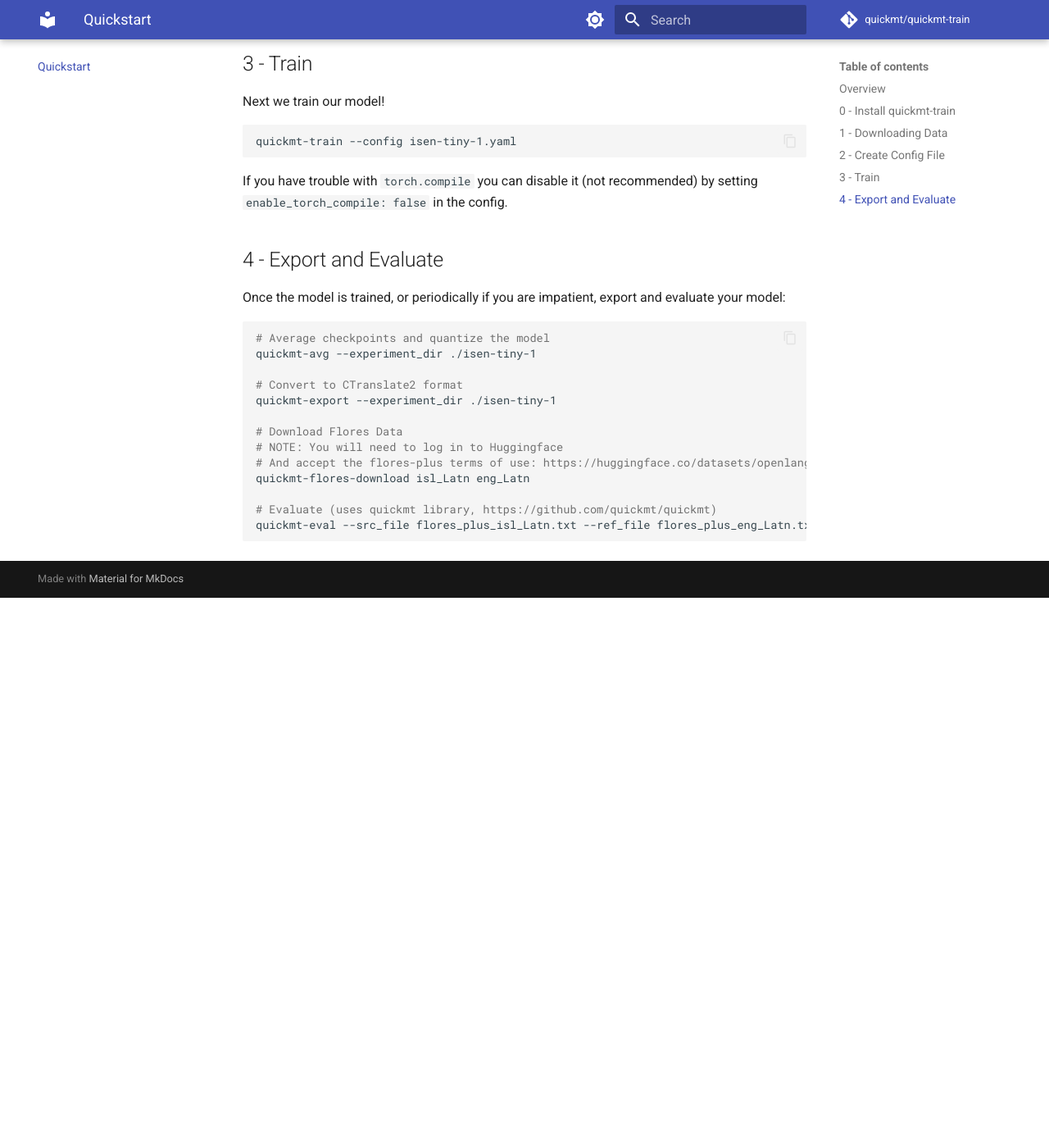
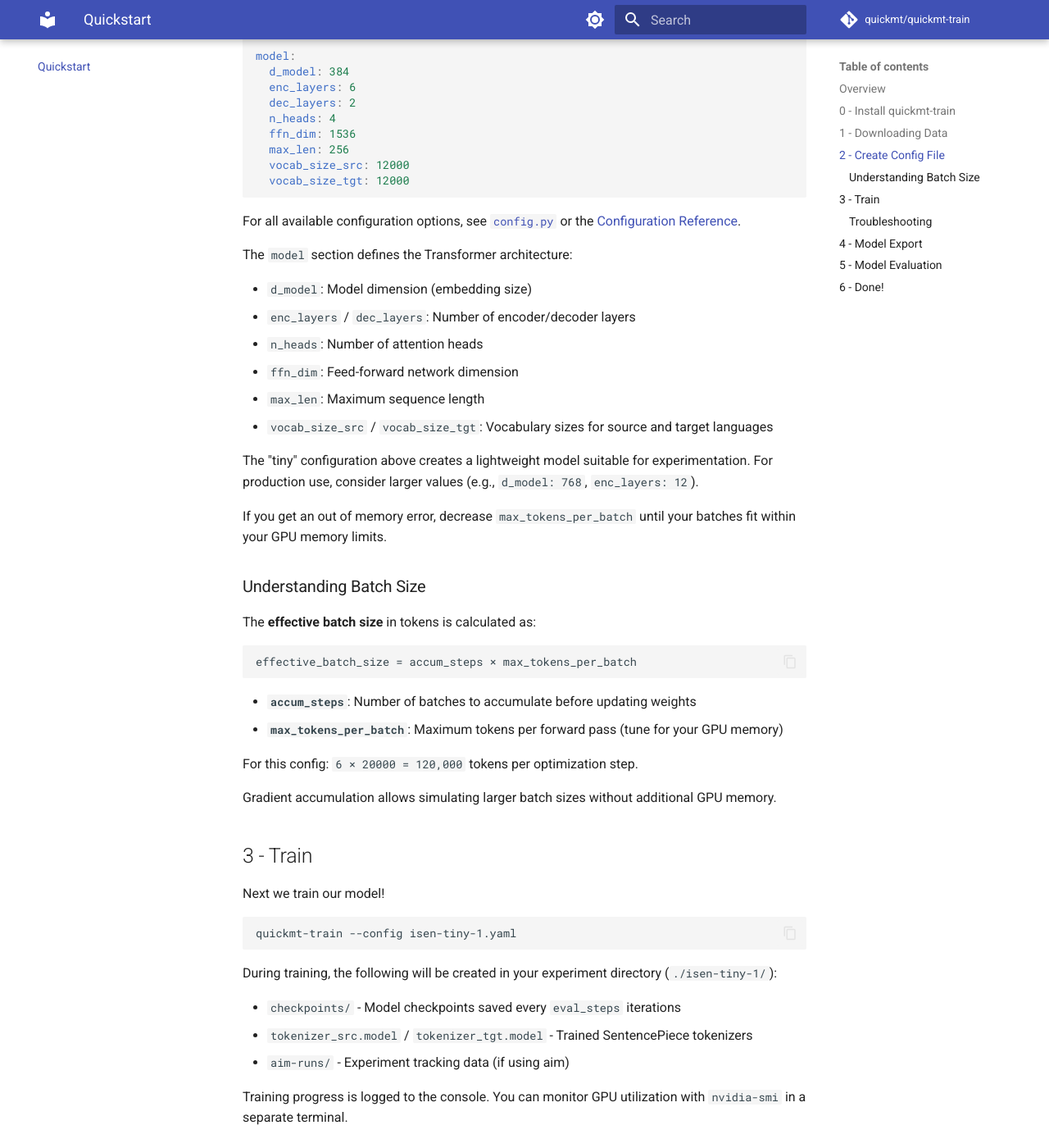
Before and after one commit to quickmt/quickmt-train, an MkDocs documentation site: the page built from docs/quickstart.md, in a window 1280 px wide and 1400 px high, scrolled down 1949 px. Shown: the whole window at 82% size. Built offline with MkDocs 1.6.1 and Material for MkDocs 9.7.7, drawn with Linux system fonts in a browser that asks for light colours; comment, search, counter and statistics services are not loaded; before the commit the page ends 2678 px from its top, so only the background shows below that; some of the changed text lies outside the part shown.

Commit message:
Fix quickstart typo; tweak defaults in config

````diff
--- a/docs/quickstart.md
+++ b/docs/quickstart.md
@@ -3,6 +3,13 @@
 ## Overview
 
 Suppose you want to train a NMT model for Icelandic->English translation.
+
+Before starting, ensure you have:
+
+- **Python 3.12** (recommended)
+- **CUDA-capable GPU** (training on CPU is impractical)
+- **Git** for cloning the repository
+- **Conda** (optional but recommended for environment management)
 
 ## 0 - Install `quickmt-train`
 
@@ -13,7 +20,18 @@ First make sure you have `quickmt-train` installed:
 conda create -n quickmt-train python=3.12 pip
 conda activate quickmt-train
 git clone https://github.com/quickmt/quickmt-train.git
+
+# Basic install
 pip install -e ./quickmt-train/
+
+# To install aim (for experiment tracking)
+pip install -e ./quickmt-train[track]
+
+# To install optuna (for hyperparameter optimization)
+pip install -e ./quickmt-train[optimize]
+
+# It may be necessary to downgrade torch to 2.7.1 for torch.compile to work
+pip install torch==2.7.1
 ```
 
 ## 1 - Downloading Data
@@ -21,10 +39,21 @@ pip install -e ./quickmt-train/
 Next, download some pre-processed and filtered data from Huggingface.
 
 ```bash
+# For faster download speed, log in
+hf auth login
+
+# Download training and validation data
 quickmt-dataset-to-files quickmt/quickmt-train.is-en is en
-quickmt-dataset-to-files quickmt/newscrawl2024-en-backtranslated-is is en
-quickmt-dataset-to-files quickmt/quickmt-valid.id-en is en
+quickmt-dataset-to-files quickmt/quickmt-valid.is-en is en
 ```
+
+This will download four files into your current directory:
+
+* quickmt-train.is-en.is
+* quickmt-train.is-en.en
+* quickmt-valid.is-en.is
+* quickmt-valid.is-en.en
+
 
 ## 2 - Create Config File
 
@@ -33,37 +62,24 @@ Now we will need to create a configuration file. Copy the following into a file
 ```yaml
 train:
   experiment_name: "isen-tiny-1"
-  lr: 2.5e-3
-  accum_steps: 3
+  lr: 2.0e-3
+  accum_steps: 6
   warmup_steps: 5000
-  max_steps: 40000
+  max_steps: 20000
   eval_steps: 1000
   max_checkpoints: 10
-  precision: "bf16"
-  grad_clip: 1.0
+  precision: "bfloat16" # or float16 with an older GPU
   enable_torch_compile: true
 
 data:
   src_lang: "is"
   tgt_lang: "en"
-  src_dev_path: "quickmt-valid.id-en.is"
-  tgt_dev_path: "quickmt-valid.id-en.en"
-  max_tokens_per_batch: 40000
-  buffer_size: 50000
-  num_workers: 4
-  src_spm_nbest_size: 20
-  src_spm_alpha: 0.5
-  tgt_spm_nbest_size: 20
-  tgt_spm_alpha: 0.5
+  src_dev_path: "quickmt-valid.is-en.is"
+  tgt_dev_path: "quickmt-valid.is-en.en"
+  max_tokens_per_batch: 20000 # tune this value for your GPU memory
   corpora:
     - src_file: "quickmt-train.is-en.is"
       tgt_file: "quickmt-train.is-en.en"
-      weight: 2
-      start_step: 0
-    - src_file: "newscrawl2024-en-backtranslated-is.is"
-      tgt_file: "newscrawl2024-en-backtranslated-is.en"
-      weight: 1
-      start_step: 0
 
 model:
   d_model: 384
@@ -71,18 +87,40 @@ model:
   dec_layers: 2
   n_heads: 4
   ffn_dim: 1536
-  max_len: 512
-  vocab_size_src: 16000
-  vocab_size_tgt: 16000
-  mlp_type: "standard"
-  activation: "gelu"
-  dropout: 0.1
+  max_len: 256
+  vocab_size_src: 12000
+  vocab_size_tgt: 12000
 ```
 
-If you get an out of memory error, decrease `max_tokens_per_batch` until your batches fit within your GPU memory limits. `quickmt-train`.
+For all available configuration options, see [`config.py`](https://github.com/quickmt/quickmt-train/blob/main/src/quickmt_train/config.py) or the [Configuration Reference](https://quickmt.github.io/quickmt-train/reference/config).
 
-The "effective batch size" in tokens is <Number of GPUs> * <accum_steps> * <max_tokens_per_batch>.
+The `model` section defines the Transformer architecture:
 
+- `d_model`: Model dimension (embedding size)
+- `enc_layers` / `dec_layers`: Number of encoder/decoder layers
+- `n_heads`: Number of attention heads
+- `ffn_dim`: Feed-forward network dimension
+- `max_len`: Maximum sequence length
+- `vocab_size_src` / `vocab_size_tgt`: Vocabulary sizes for source and target languages
+
+The "tiny" configuration above creates a lightweight model suitable for experimentation. For production use, consider larger values (e.g., `d_model: 768`, `enc_layers: 12`).
+
+If you get an out of memory error, decrease `max_tokens_per_batch` until your batches fit within your GPU memory limits.
+
+### Understanding Batch Size
+
+The **effective batch size** in tokens is calculated as:
+
+```
+effective_batch_size = accum_steps × max_tokens_per_batch
+```
+
+- **`accum_steps`**: Number of batches to accumulate before updating weights
+- **`max_tokens_per_batch`**: Maximum tokens per forward pass (tune for your GPU memory)
+
+For this config: `6 × 20000 = 120,000` tokens per optimization step.
+
+Gradient accumulation allows simulating larger batch sizes without additional GPU memory.
 
 ## 3 - Train
 
@@ -92,16 +130,44 @@ Next we train our model!
 quickmt-train --config isen-tiny-1.yaml
 ```
 
-If you have trouble with `torch.compile` you can disable it (not recommended) by setting `enable_torch_compile: false` in the config.
+
+During training, the following will be created in your experiment directory (`./isen-tiny-1/`):
+
+- `checkpoints/` - Model checkpoints saved every `eval_steps` iterations
+- `tokenizer_src.model` / `tokenizer_tgt.model` - Trained SentencePiece tokenizers
+- `aim-runs/` - Experiment tracking data (if using aim)
+
+Training progress is logged to the console. You can monitor GPU utilization with `nvidia-smi` in a separate terminal.
+
+### Troubleshooting
+
+Out of Memory (OOM) Errors
+
+- Decrease `max_tokens_per_batch` (try 10000, then 5000)
+- Reduce `max_len` in model config
+- Disable `torch.compile` temporarily
+
+`torch.compile` Errors
+
+- Try installing torch version 2.7.1
+- Disable `torch.compile`
+
+Slow Training
+
+- Ensure `enable_torch_compile: true` (first run is slow due to compilation)
+- Increase `max_tokens_per_batch` if memory allows
+- Check GPU utilization with `nvidia-smi`
+- Buy or rent a faster GPU
 
 
-## 4 - Export and Evaluate
+## 4 - Model Export
 
-Once the model is trained, or periodically if you are impatient, export and evaluate your model:
+Once the model is trained, or at any time during training, you can export and evaluate your model:
 
 ```bash
-# Average checkpoints and quantize the model
-quickmt-avg --experiment_dir ./isen-tiny-1
+# Average checkpoints (and optionally quantize the model)
+# You can over-ride values in your config file by passing them as arguments, e.g. --k 1
+quickmt-avg --experiment_dir ./isen-tiny-1 --k 1
 
 # Convert to CTranslate2 format
 quickmt-export --experiment_dir ./isen-tiny-1
@@ -112,5 +178,21 @@ quickmt-export --experiment_dir ./isen-tiny-1
 quickmt-flores-download isl_Latn eng_Latn
 
 # Evaluate (uses quickmt library, https://github.com/quickmt/quickmt)
-quickmt-eval --src_file flores_plus_isl_Latn.txt --ref_file flores_plus_eng_Latn.txt --device cuda --batch_size 16 --beam_size 5 --model ./isen-tiny-1/exported_model
+quickmt-eval --src_file flores_plus_isl_Latn.txt --ref_file flores_plus_eng_Latn.txt --device cuda --batch_size 32 --beam_size 5 --model ./isen-tiny-1/exported_model
 ```
+
+## 5 - Model Evaluation
+
+```bash
+# Download Flores Data
+# NOTE: You will need to log in to Huggingface
+# And accept the flores-plus terms of use: https://huggingface.co/datasets/openlanguagedata/flores_plus
+quickmt-flores-download isl_Latn eng_Latn
+
+# Evaluate (uses quickmt library, https://github.com/quickmt/quickmt)
+quickmt-eval --src_file flores_plus_isl_Latn.txt --ref_file flores_plus_eng_Latn.txt --device cuda --batch_size 32 --beam_size 5 --model ./isen-tiny-1/exported_model
+```
+
+## 6 - Done!
+
+Now you have a trained NMT model for Icelandic->English translation. Try tweaking the config file and training again! If you have any trouble raise an issue in our [github repo](https://github.com/quickmt/quickmt-train/issues).
````
Also changed, not shown: docs/reference/config.md (added, +6 -0 lines), 2 other files.
